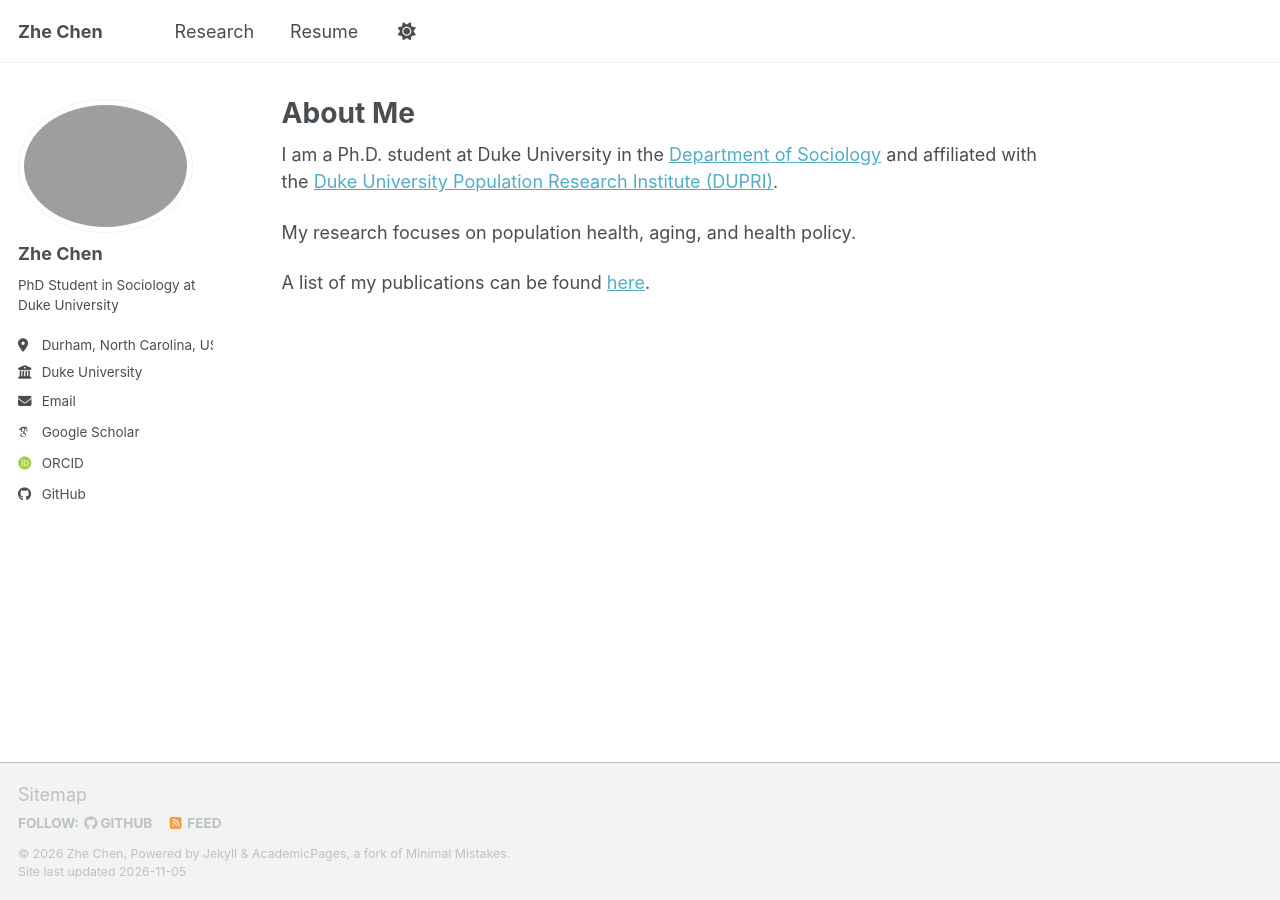
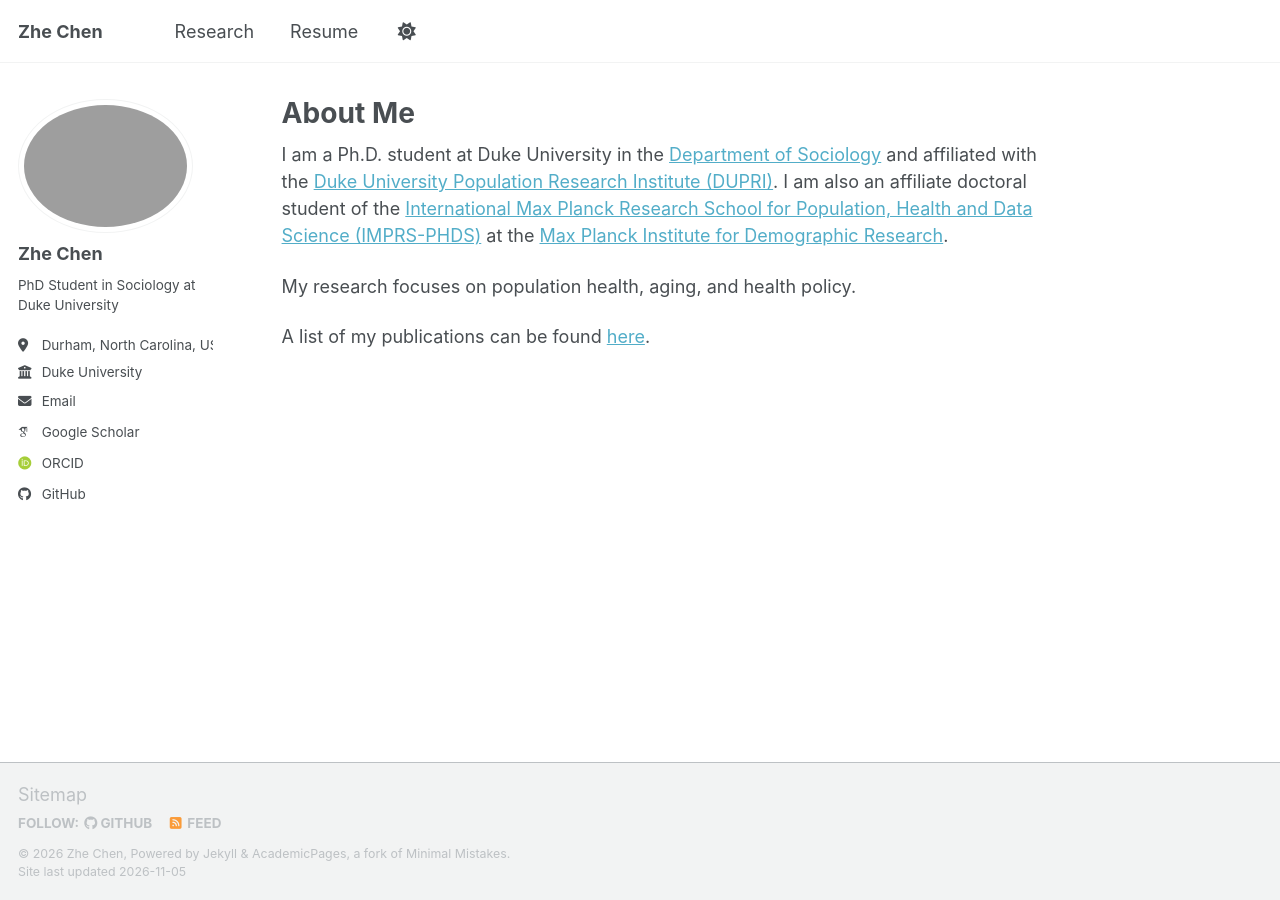
Before and after one commit to zhechensoc/zhechensoc.github.io, a Jekyll site: the page built from _pages/about.md, in a window 1280 px wide. Built offline with Jekyll 4.4.1, drawn with Linux system fonts in a browser that asks for light colours; some web fonts are replaced; a script bundle is joined from its source files by our own code; library files that are not in the unit come from our copies.

Commit message:
Update about.md
update IMPRS-PHDS

```diff
--- a/_pages/about.md
+++ b/_pages/about.md
@@ -7,7 +7,7 @@ redirect_from:
   - /about.html
 ---
 
-I am a Ph.D. student at Duke University in the [Department of Sociology](https://sociology.duke.edu/) and affiliated with the [Duke University Population Research Institute (DUPRI)](https://dupri.duke.edu/).
+I am a Ph.D. student at Duke University in the [Department of Sociology](https://sociology.duke.edu/) and affiliated with the [Duke University Population Research Institute (DUPRI)](https://dupri.duke.edu/). I am also an affiliate doctoral student of the [International Max Planck Research School for Population, Health and Data Science (IMPRS-PHDS)](https://www.imprs-phds.mpg.de/) at the [Max Planck Institute for Demographic Research](https://www.demogr.mpg.de/en/).
 
 My research focuses on population health, aging, and health policy.
 
```
